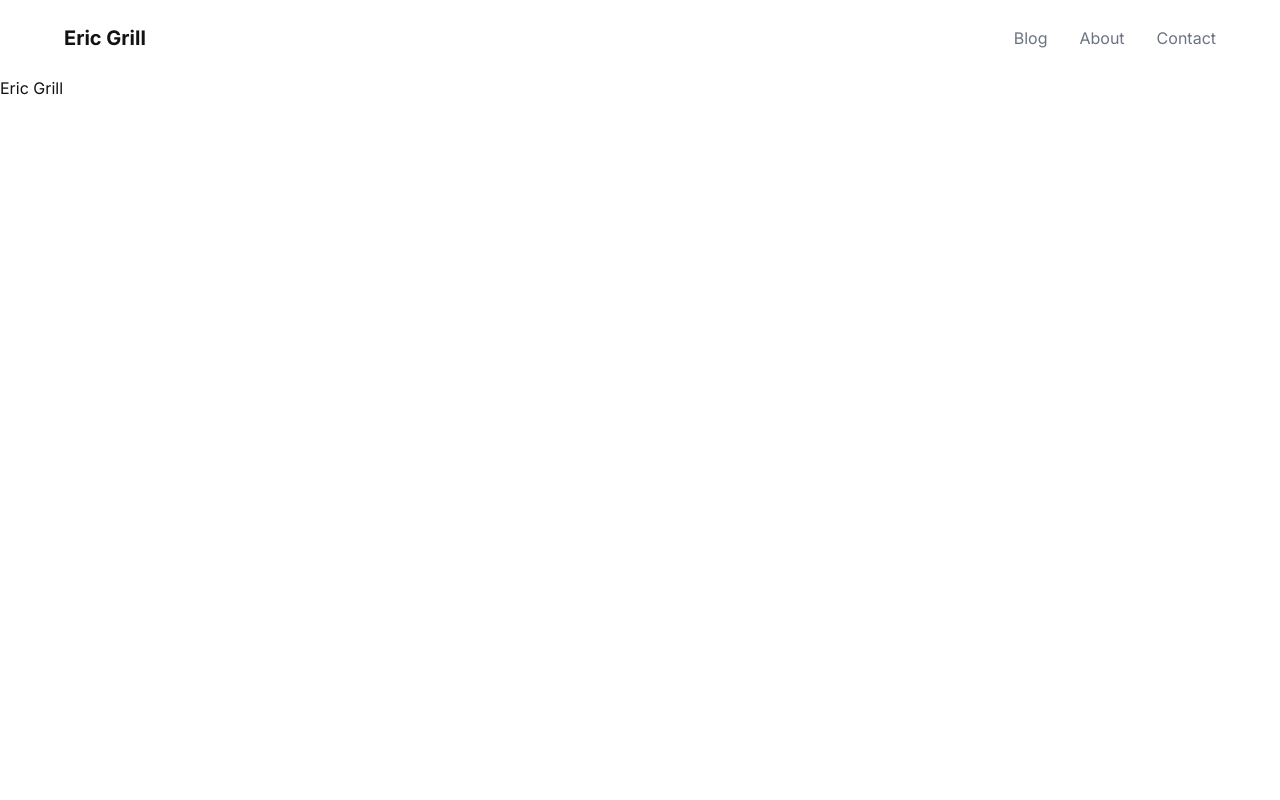
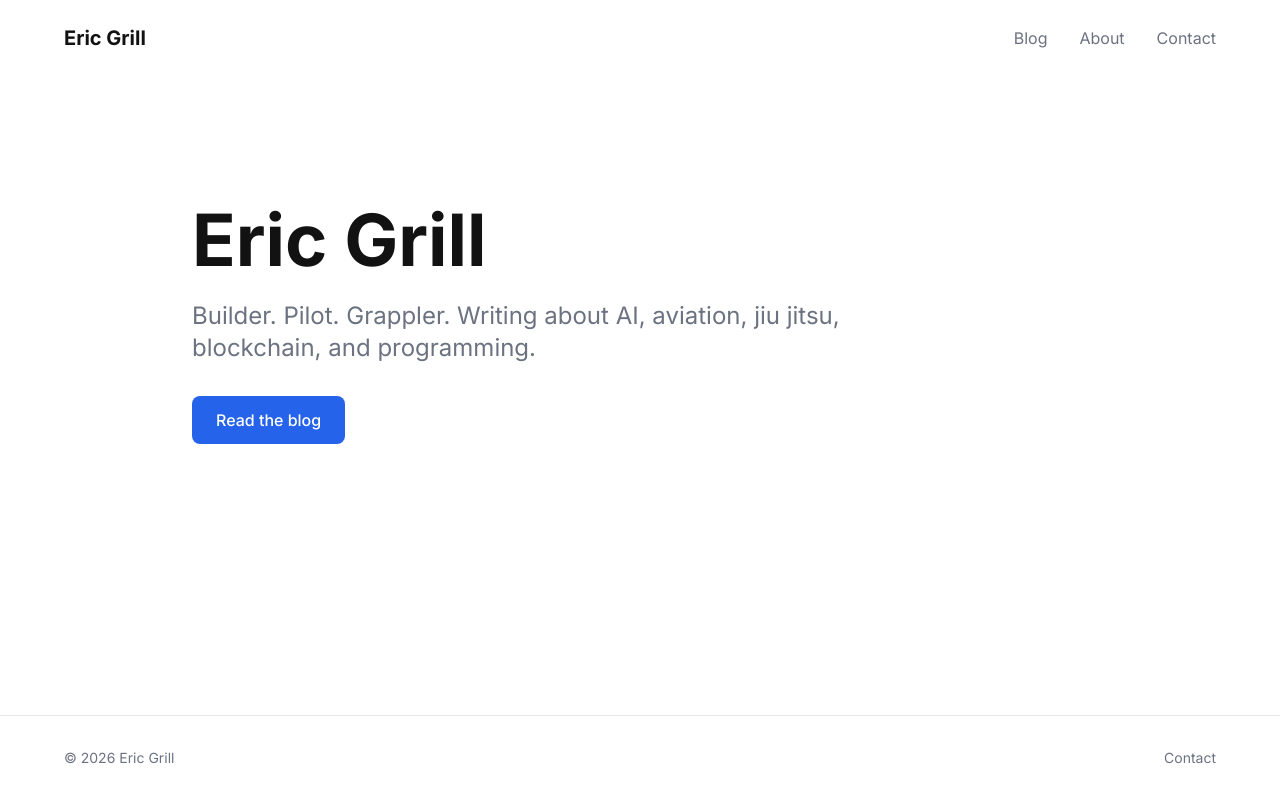
Before and after one commit to EricGrill/EricGrill, a Next.js app: page / in a window 1280 px wide. Shown: the top 800 px of the page. Built offline with nearby package versions, Linux system fonts and the light colour scheme.

Commit message:
feat: add home page hero section

```diff
--- a/app/page.tsx
+++ b/app/page.tsx
@@ -1,7 +1,25 @@
+import Link from "next/link";
+
 export default function Home() {
   return (
-    <main className="min-h-screen">
-      <h1>Eric Grill</h1>
-    </main>
+    <div>
+      {/* Hero Section */}
+      <section className="py-24 md:py-32 px-6 md:px-12">
+        <div className="max-w-4xl mx-auto">
+          <h1 className="text-5xl md:text-7xl font-bold text-text-primary mb-6">
+            Eric Grill
+          </h1>
+          <p className="text-xl md:text-2xl text-text-secondary mb-8 max-w-2xl">
+            Builder. Pilot. Grappler. Writing about AI, aviation, jiu jitsu, blockchain, and programming.
+          </p>
+          <Link
+            href="/blog"
+            className="inline-block bg-accent text-white px-6 py-3 rounded-lg font-medium hover:bg-accent/90 transition-colors"
+          >
+            Read the blog
+          </Link>
+        </div>
+      </section>
+    </div>
   );
 }
```
